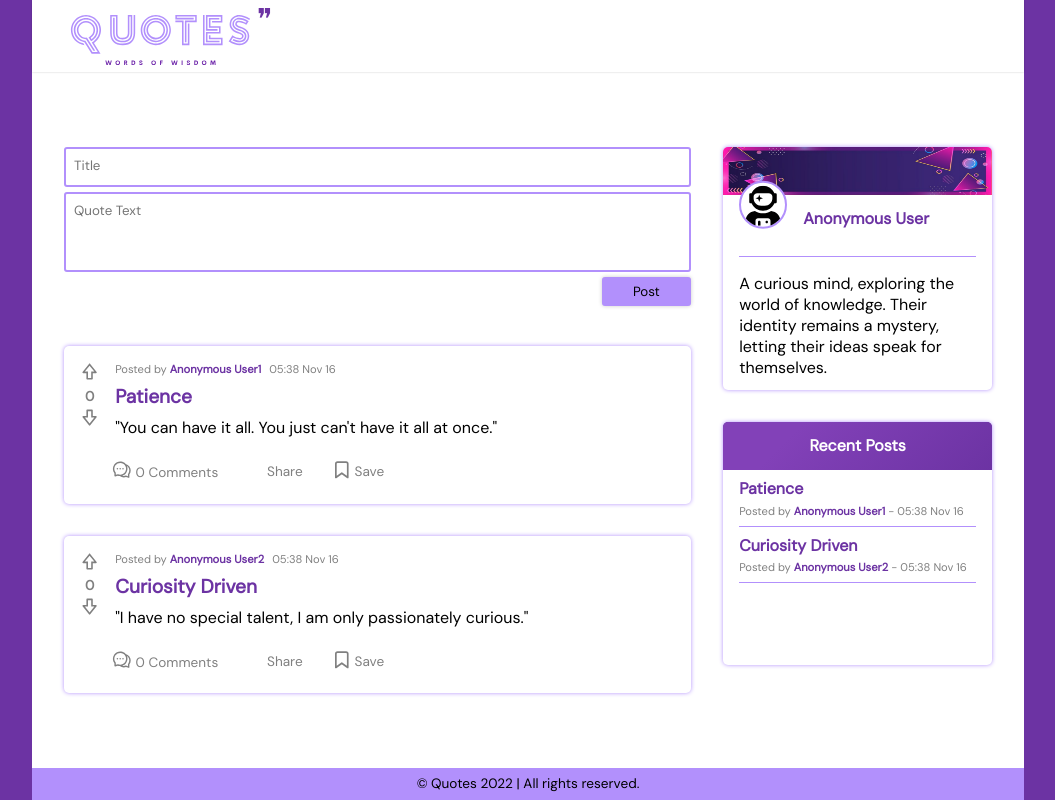
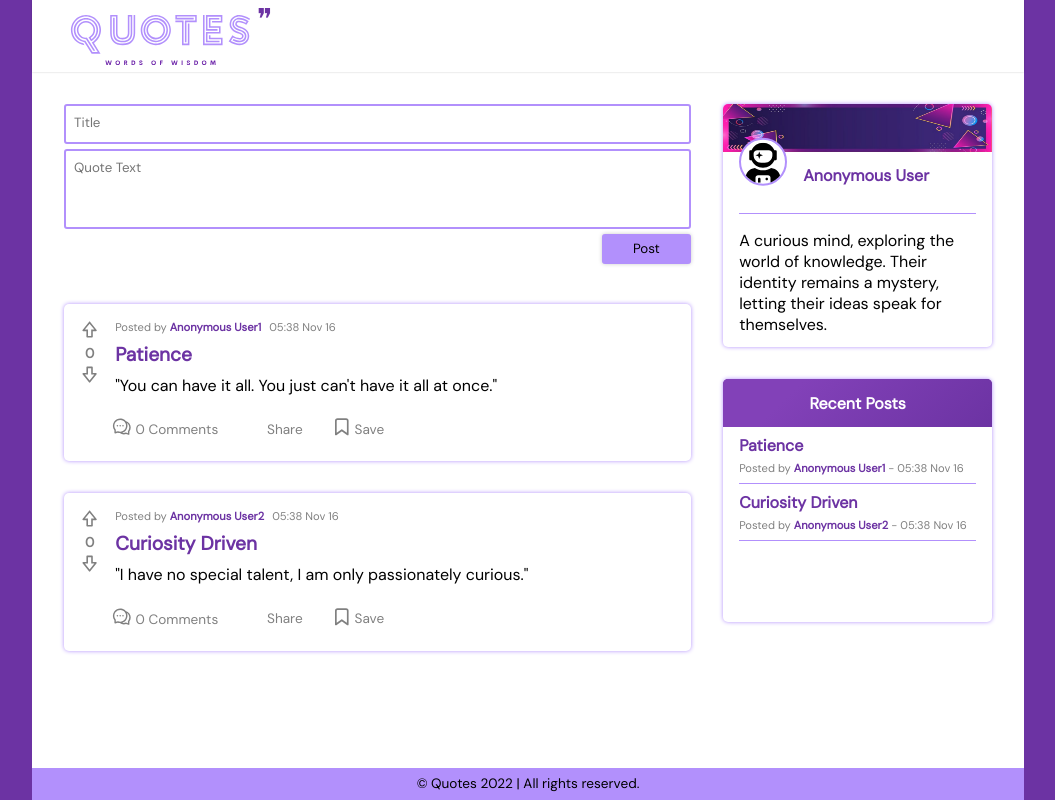
Before and after one commit to upoudel888/Quotes, a React (Create React App) app: page / in a window 1280 px wide. Shown: the whole page, without its empty margins (112-1167 px from the left). Built offline with nearby package versions, Linux system fonts and the light colour scheme; some icons are missing.

Commit message:
styling errors changed

```diff
--- a/src/Pages/CommentPage/CommentPage.css
+++ b/src/Pages/CommentPage/CommentPage.css
@@ -1,6 +1,6 @@
 .comment-hero{
     background-color: white;
-    min-height: 92vh;
+    flex-grow: 1;
 }
 .btn-container{
     width: 70%;
--- a/src/Pages/PostsPage/PostsPage.css
+++ b/src/Pages/PostsPage/PostsPage.css
@@ -7,8 +7,18 @@
     margin-right: auto;
     background-color: white;
     gap: 2rem;
-    padding: 0 2rem;
 }
+.comment-body{
+    padding: 0rem 2rem;
+    margin-bottom: 2rem;
+}
+.posts-body{
+    padding: 2rem 2rem;
+}
+.comment-hero, .posts-body{
+    flex-grow: 1;
+}
+
 .posts{
     display: flex;
     flex-direction: column;
@@ -53,10 +63,8 @@ textarea[name="postText"]{
     .posts:not(.post-titles .posts),.btn-container{
         width: 60% !important;
     }
-
     .btn-container{
-        margin-left: 1.5rem !important;
-        padding: 0.5rem 0rem !important;
+        padding: 0.5rem !important;
     }
 
     textarea[name="comment"]{
```
